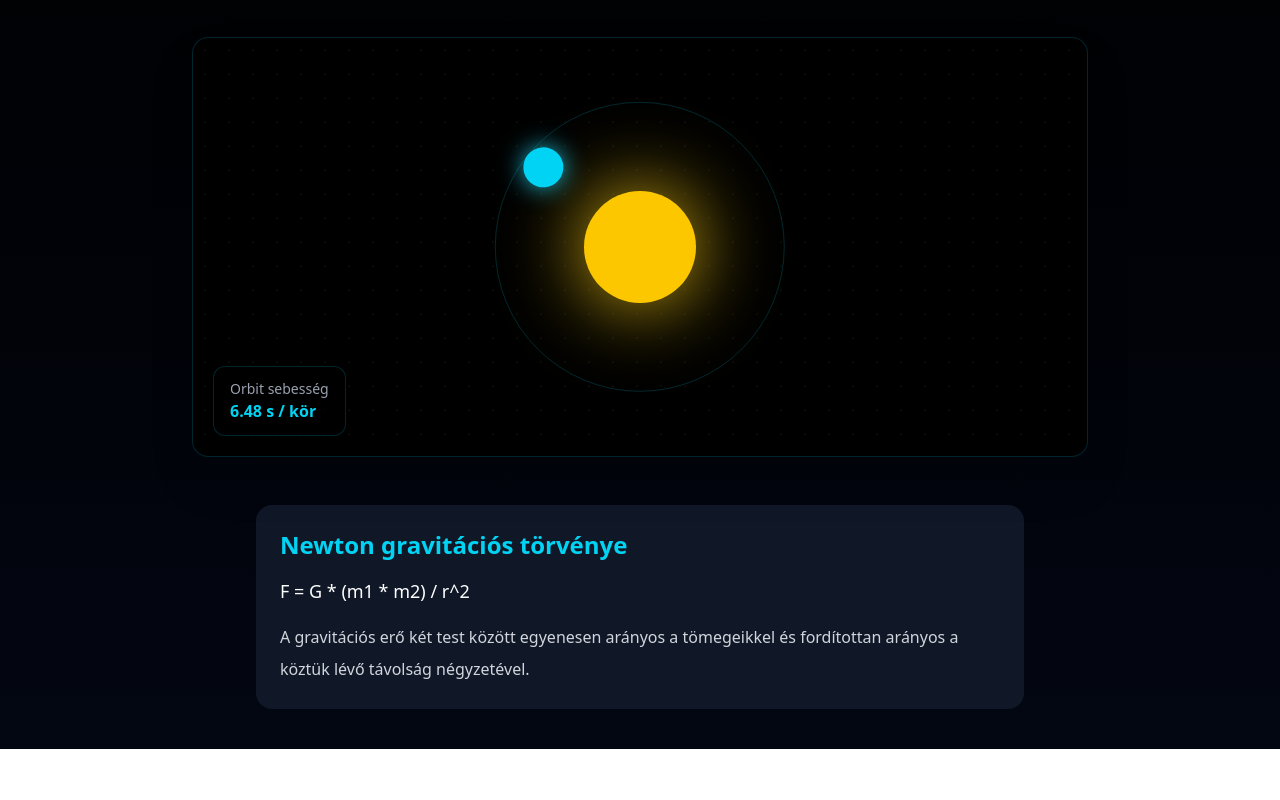
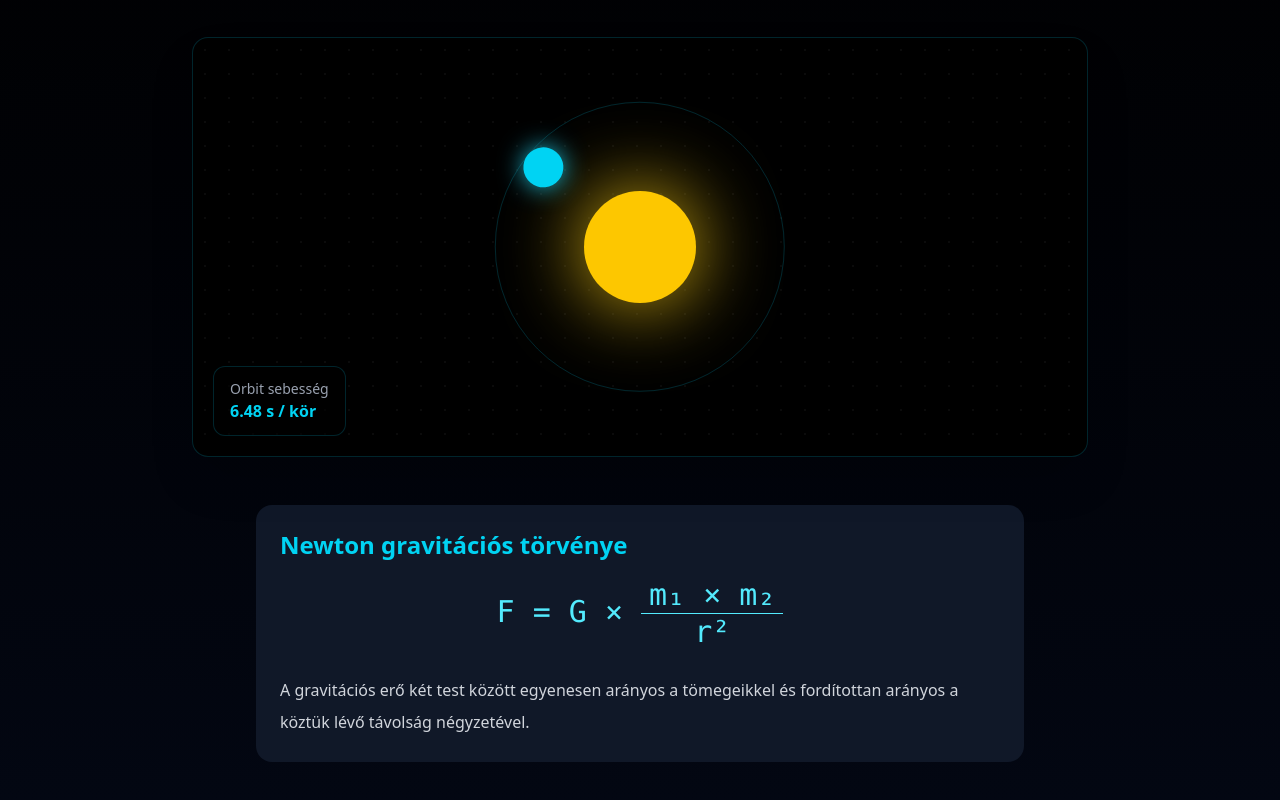
Before and after one commit to koterkristof/gravitacios_ero_projekt, a Next.js app: page / in a window 1280 px wide. Shown: the part 1053-1853 px from the top of the page. Before the commit the page ends 1802 px from the top, so only its background shows below. Built offline with nearby package versions, Linux system fonts and the light colour scheme.

Commit message:
képlet törtbe felirasa

```diff
--- a/app/page.tsx
+++ b/app/page.tsx
@@ -30,9 +30,16 @@ export default function Page() {
             Newton gravitációs törvénye
           </h2>
 
-          <div className="text-lg mb-4">
-            F = G * (m1 * m2) / r^2
-          </div>
+          <div className="text-3xl mb-6 font-mono text-cyan-300 text-center">
+  F = G × <span className="inline-block align-middle">
+    <span className="block border-b border-cyan-300 px-2">
+      m₁ × m₂
+    </span>
+    <span className="block text-center">
+      r²
+    </span>
+  </span>
+</div>
 
           <p className="text-gray-300 leading-8">
             A gravitációs erő két test között egyenesen arányos a
```
